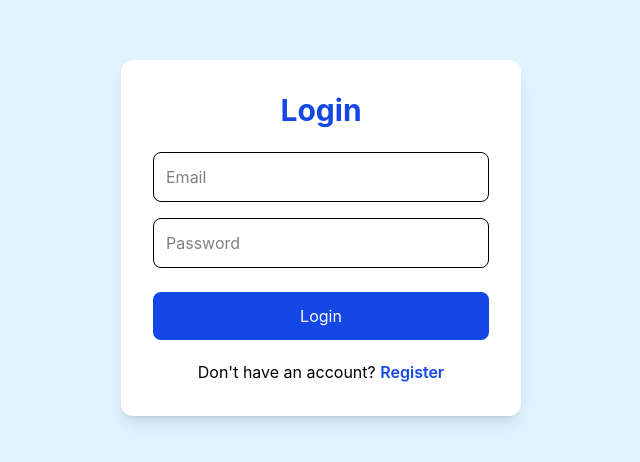
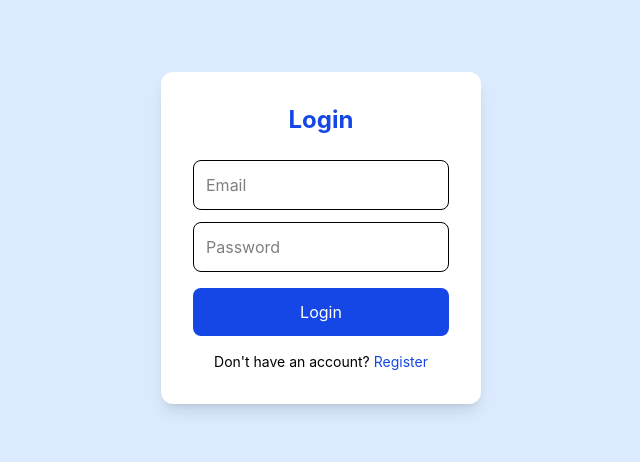
Before and after one commit to Palak216/SkySafe, a React (Vite) app in the folder client/: page / in a window 1280 px wide. Shown: the part 162-624 px from the top of the page, without its empty margins (319-959 px from the left). Built offline with nearby package versions, Linux system fonts and the light colour scheme; no server answers.

Commit message:
Fix React Router configuration

```diff
--- a/client/src/App.jsx
+++ b/client/src/App.jsx
@@ -39,13 +39,13 @@
 
       {/* My Bookings */}
       <Route
-        path="/my-bookings"
-        element={
-          <ProtectedRoute>
-            <MyBookings />
-          </ProtectedRoute>
-        }
-      />
+    path="/booking/:id"
+    element={
+    <ProtectedRoute>
+      <Booking />
+    </ProtectedRoute>
+  }
+/>
 
       {/* Admin */}
       <Route
--- a/client/src/pages/Login.jsx
+++ b/client/src/pages/Login.jsx
@@ -1,121 +1,99 @@
-import { useState } from "react";
+import { useState, useContext } from "react";
 import { useNavigate, Link } from "react-router-dom";
 import { loginUser } from "../services/authService";
+import { AuthContext } from "../context/AuthContext";
 
 function Login() {
+
+  const [email, setEmail] = useState("");
+  const [password, setPassword] = useState("");
+
   const navigate = useNavigate();
 
-  const [formData, setFormData] = useState({
-    email: "",
-    password: "",
-  });
+  const { setUser } = useContext(AuthContext);
 
-  const [loading, setLoading] = useState(false);
+  const handleLogin = async (e) => {
 
-  // ==============================
-  // Handle Input Changes
-  // ==============================
-  const handleChange = (e) => {
-    setFormData({
-      ...formData,
-      [e.target.name]: e.target.value,
-    });
-  };
-
-  // ==============================
-  // Handle Login
-  // ==============================
-  const handleSubmit = async (e) => {
     e.preventDefault();
 
     try {
-    setLoading(true);
 
-    const data = await loginUser(formData);
+      const data = await loginUser({
+        email,
+        password,
+      });
+
+      console.log("LOGIN RESPONSE:", data);
+
+      // VERY IMPORTANT
+      setUser(data.user);
 
       alert(data.message);
 
       navigate("/home");
 
     } catch (error) {
+
+      console.log(error);
+
       alert(
         error.response?.data?.message ||
-      "Login Failed"
+        "Login failed"
       );
-  } finally {
-    setLoading(false);
     }
   };
 
   return (
-    <div className="min-h-screen flex justify-center items-center bg-sky-100">
+    <section className="min-h-screen flex items-center justify-center bg-blue-100">
 
-      <form
-        onSubmit={handleSubmit}
-        className="bg-white p-8 rounded-xl shadow-lg w-[400px]"
-      >
+      <div className="bg-white p-8 rounded-xl shadow-lg w-80">
 
-        {/* ==============================
-            Heading
-        ============================== */}
-        <h2 className="text-3xl font-bold text-center text-blue-700 mb-6">
+        <h1 className="text-2xl font-bold text-blue-700 text-center mb-6">
           Login
-        </h2>
+        </h1>
 
-        {/* ==============================
-            Email
-        ============================== */}
+        <form onSubmit={handleLogin}>
+
           <input
             type="email"
-          name="email"
             placeholder="Email"
-          value={formData.email}
-          onChange={handleChange}
-          className="w-full border p-3 rounded-lg mb-4"
+            value={email}
+            onChange={(e) => setEmail(e.target.value)}
+            className="w-full border rounded-lg p-3 mb-3"
             required
           />
 
-        {/* ==============================
-            Password
-        ============================== */}
           <input
             type="password"
-          name="password"
             placeholder="Password"
-          value={formData.password}
-          onChange={handleChange}
-          className="w-full border p-3 rounded-lg mb-6"
+            value={password}
+            onChange={(e) => setPassword(e.target.value)}
+            className="w-full border rounded-lg p-3 mb-4"
             required
           />
 
-        {/* ==============================
-            Login Button
-        ============================== */}
           <button
             type="submit"
-          disabled={loading}
-          className="w-full bg-blue-700 hover:bg-blue-800 text-white py-3 rounded-lg disabled:opacity-60"
+            className="w-full bg-blue-700 hover:bg-blue-800 text-white py-3 rounded-lg"
           >
-          {loading ? "Logging in..." : "Login"}
+            Login
           </button>
 
-        {/* ==============================
-            Register Link
-        ============================== */}
-        <p className="text-center mt-5">
+        </form>
+
+        <p className="text-center mt-4 text-sm">
           Don't have an account?{" "}
-
           <Link
             to="/register"
-            className="text-blue-700 font-semibold"
+            className="text-blue-700"
           >
             Register
           </Link>
         </p>
 
-      </form>
+      </div>
 
-    </div>
+    </section>
   );
 }
 
```
Lines whose indentation alone changed are shown as unchanged.
